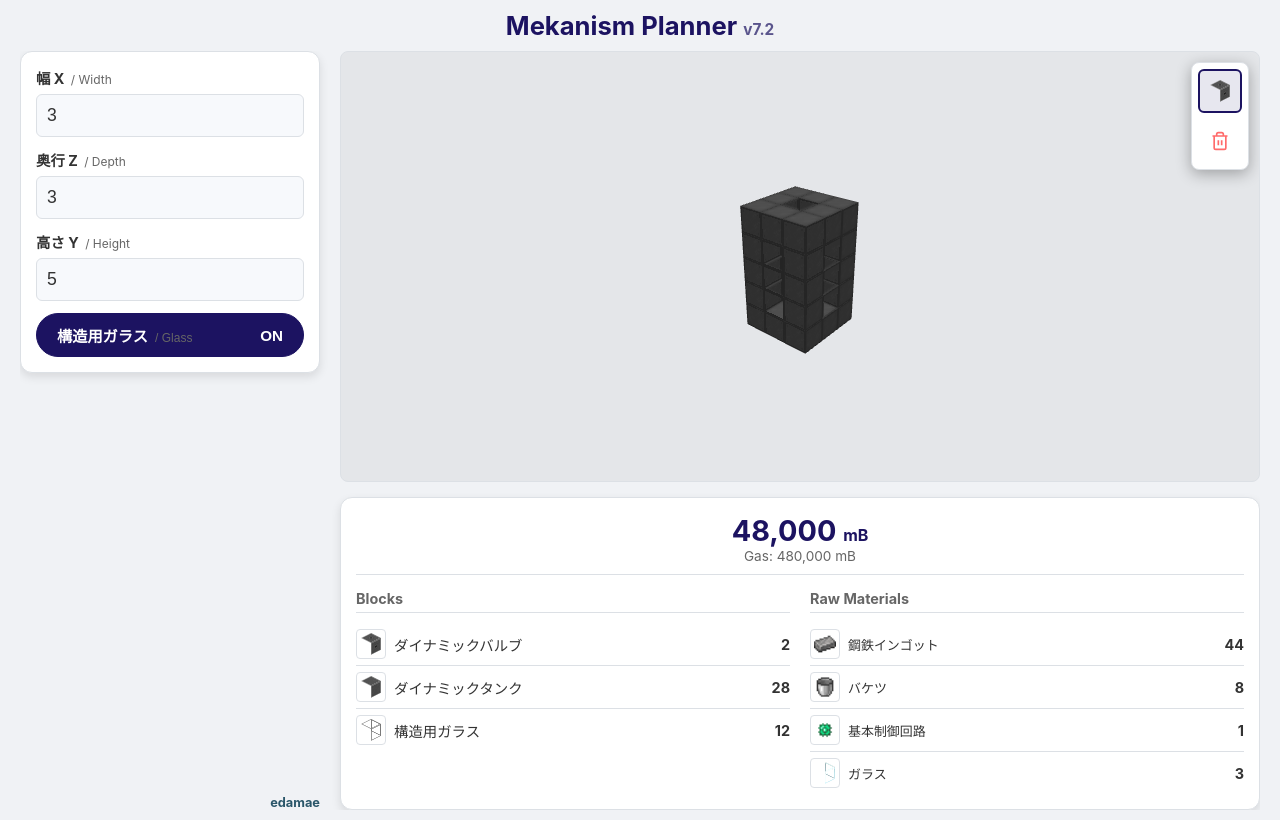
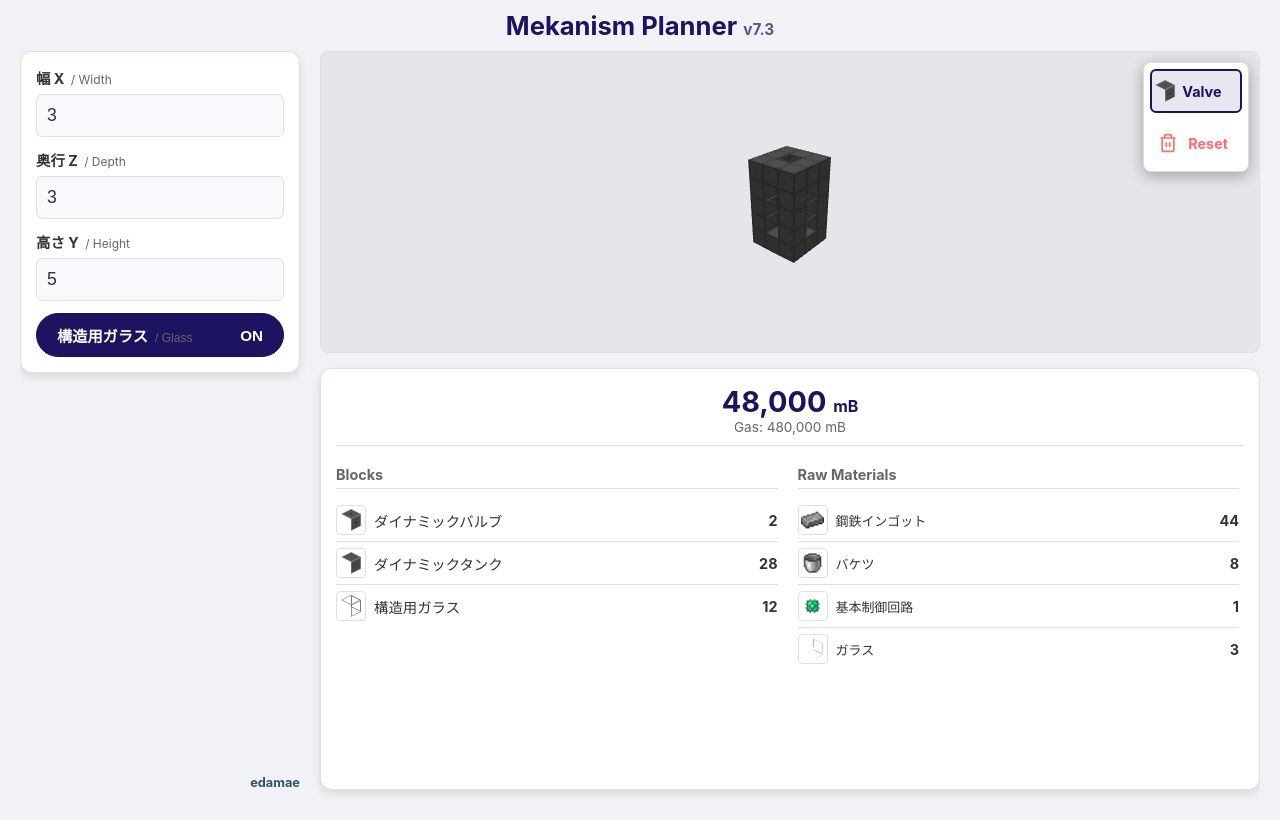
Before and after one commit to edamae-jp/mekanismmultiblocksviewer, a plain HTML site: page index.html in a window 1280 px wide. Drawn offline with nearby package versions, Linux system fonts and the light colour scheme; animation ran at ten frames a second.

Commit message:
Add files via upload

```diff
--- a/index.html
+++ b/index.html
@@ -3,7 +3,7 @@
 <head>
     <meta charset="UTF-8">
     <meta name="viewport" content="width=device-width, initial-scale=1.0">
-    <title>Mekanism Planner v7.2</title>
+    <title>Mekanism Planner v7.3</title>
     <style>
         /* --- デザイン規定 --- */
         :root {
@@ -11,7 +11,7 @@
             --dark-accent: #1C1361; --main-accent: #5d9bc0; --hover-color: #2A5669;
             --highlight-text: #5d9bc0; --text-color: #e0e0e0; --sub-text-color: #888;
             --border-color: #444; --error-color: #ff6b6b; --success-color: #56c596;
-            --active-tool-bg: rgba(93, 155, 192, 0.3);
+            --active-tool-bg: rgba(93, 155, 192, 0.2);
             --active-tool-border: #5d9bc0;
         }
         @media (prefers-color-scheme: light) {
@@ -35,23 +35,20 @@
         header { flex: 0 0 auto; text-align: center; margin-bottom: 10px; }
         h1 { margin: 0; font-size: 1.6rem; color: var(--highlight-text); }
 
-        /* --- レイアウト (Flexbox & Grid) --- */
         .container {
             display: flex; gap: 20px; height: 100%; overflow: hidden;
             max-width: 1600px; margin: 0 auto; width: 100%;
+            padding-bottom: 20px;
         }
 
-        /* 左パネル: 入力エリア */
+        /* 左パネル */
         .panel-left {
-            flex: 0 0 300px; /* 固定幅 */
-            display: flex; flex-direction: column; gap: 15px;
+            flex: 0 0 280px; display: flex; flex-direction: column; gap: 15px;
         }
 
-        /* 右パネル: プレビュー + 結果 */
+        /* 右パネル */
         .panel-right {
-            flex: 1; /* 残りを埋める */
-            display: flex; flex-direction: column; gap: 15px;
-            min-width: 0;
+            flex: 1; display: flex; flex-direction: column; gap: 15px; min-width: 0;
         }
 
         .card {
@@ -84,10 +81,9 @@
         button.toggle-btn:hover { background-color: var(--hover-color); transform: translateY(-1px); }
         button.toggle-btn.inactive { background-color: transparent; color: var(--text-color); border-color: var(--border-color); }
 
-        /* 3D View */
+        /* 3D View (サイズ固定・小さめ) */
         .view-wrapper {
-            flex: 1; /* 高さいっぱい */
-            min-height: 300px;
+            flex: 0 0 300px; /* 高さ固定 */
             position: relative; background-color: rgba(0,0,0,0.05);
             border-radius: 8px; overflow: hidden; border: 1px solid var(--border-color);
         }
@@ -97,43 +93,55 @@
         .palette {
             position: absolute; top: 10px; right: 10px;
             background: var(--card-bg); border: 1px solid var(--border-color);
-            border-radius: 8px; padding: 6px; display: flex; flex-direction: column; gap: 6px;
+            border-radius: 8px; padding: 6px; display: flex; flex-direction: column; gap: 8px;
             box-shadow: 0 4px 15px rgba(0,0,0,0.3);
         }
         .tool-btn {
-            width: 40px; height: 40px; border: 2px solid transparent;
-            border-radius: 6px; cursor: pointer; display: flex; align-items: center; justify-content: center;
-            background: rgba(255,255,255,0.05); transition: all 0.2s; position: relative;
+            height: 40px; border: 2px solid transparent; padding: 0 12px 0 6px;
+            border-radius: 6px; cursor: pointer; display: flex; align-items: center; gap: 10px;
+            background: rgba(255,255,255,0.05); transition: all 0.2s;
+            color: var(--text-color); font-weight: bold; font-size: 0.9rem;
+            min-width: 40px;
         }
         .tool-btn:hover { background: rgba(255,255,255,0.1); }
-        .tool-btn.active { background: var(--active-tool-bg); border-color: var(--active-tool-border); }
 
-        /* ツールチップ */
-        .tool-tooltip {
-            position: absolute; right: 50px; top: 50%; transform: translateY(-50%);
-            background: rgba(0,0,0,0.8); color: #fff; padding: 4px 8px;
-            border-radius: 4px; font-size: 0.8rem; white-space: nowrap;
-            opacity: 0; pointer-events: none; transition: opacity 0.2s;
+        .tool-btn.active {
+            background: var(--active-tool-bg); border-color: var(--active-tool-border); color: var(--highlight-text);
         }
-        .tool-btn:hover .tool-tooltip { opacity: 1; }
+        /* 選択時のアニメーション */
+        @keyframes popTool {
+            0% { transform: scale(1); }
+            50% { transform: scale(1.1); }
+            100% { transform: scale(1); }
+        }
+        .tool-btn.animate { animation: popTool 0.3s ease-out; }
 
-        /* 結果エリア (2カラム) */
-        .result-layout {
-            display: grid; grid-template-columns: 1fr 1fr; gap: 20px;
-            /* 高さが詰まってもスクロールしないように調整 */
-            overflow: hidden;
+        /* 結果エリア (残り全部) */
+        .result-card {
+            flex: 1; display: flex; flex-direction: column; overflow: hidden; /* カード自体のスクロール禁止 */
         }
-        .result-column h3 {
-            font-size: 0.9rem; color: var(--sub-text-color); margin: 0 0 10px 0; border-bottom: 1px solid var(--border-color); padding-bottom: 5px;
-        }
-
-        .capacity-display {
-            text-align: center; margin-bottom: 15px; border-bottom: 1px solid var(--border-color); padding-bottom: 10px;
+        .result-header-area {
+            flex: 0 0 auto;
+            text-align: center; margin-bottom: 10px; border-bottom: 1px solid var(--border-color); padding-bottom: 10px;
         }
         .capacity-main { font-size: 1.8rem; font-weight: bold; color: var(--highlight-text); }
         .capacity-sub { font-size: 0.85rem; color: var(--sub-text-color); }
 
-        /* リストアイテム */
+        /* スクロール可能なリストエリア */
+        .result-scroll-area {
+            flex: 1; overflow-y: auto; /* 内部スクロール */
+            padding-right: 5px;
+        }
+        .result-scroll-area::-webkit-scrollbar { width: 6px; }
+        .result-scroll-area::-webkit-scrollbar-thumb { background-color: var(--border-color); border-radius: 3px; }
+
+        .result-layout {
+            display: grid; grid-template-columns: 1fr 1fr; gap: 20px;
+        }
+        .result-column h3 {
+            font-size: 0.9rem; color: var(--sub-text-color); margin: 10px 0; border-bottom: 1px solid var(--border-color); padding-bottom: 5px;
+        }
+
         .action-list { list-style: none; padding: 0; margin: 0; }
         .action-item {
             display: flex; justify-content: space-between; align-items: center;
@@ -166,12 +174,19 @@
         .cube-face.right { transform: rotateY(90deg) translateZ(7px); filter: brightness(0.8); }
 
         .item-name { display: flex; align-items: center; }
+
+        /* 警告メッセージ (位置調整) */
+        .error-container {
+            position: absolute; top: 10px; left: 10px; display: flex; flex-direction: column; gap: 5px; pointer-events: none;
+        }
         .toast-msg {
-            position: absolute; top: 10px; left: 10px;
             background: rgba(255, 60, 60, 0.9); color: white; padding: 6px 12px; border-radius: 4px;
-            font-weight: bold; font-size: 0.85rem; opacity: 0; transition: opacity 0.3s; pointer-events: none;
+            font-weight: bold; font-size: 0.85rem; opacity: 0; transition: opacity 0.3s;
         }
         .toast-msg.show { opacity: 1; }
+        .toast-msg.persistent {
+            background: rgba(255, 165, 0, 0.9); color: #fff; pointer-events: auto;
+        }
 
         .footer-signature { font-size: 0.8rem; color: #2A5669; font-weight: bold; margin-top: auto; text-align: right;}
     </style>
@@ -180,7 +195,7 @@
 
 <div id="app" style="height: 100%; display: flex; flex-direction: column;">
     <header>
-        <h1>Mekanism Planner <small style="font-size: 0.6em; opacity: 0.7;">v7.2</small></h1>
+        <h1>Mekanism Planner <small style="font-size: 0.6em; opacity: 0.7;">v7.3</small></h1>
     </header>
 
     <div class="container">
@@ -210,7 +225,6 @@
                     <span>{{ useGlass ? 'ON' : 'OFF' }}</span>
                 </button>
             </div>
-
             <div class="footer-signature">edamae</div>
         </div>
 
@@ -221,34 +235,39 @@
                 <div class="palette">
                     <div v-for="tool in tools" :key="tool.id"
                          class="tool-btn"
-                         :class="{ active: currentTool === tool.id }"
-                         @click="currentTool = tool.id">
+                         :class="{ active: currentTool === tool.id, animate: tool.animate }"
+                         @click="selectTool(tool.id)">
 
                         <div v-if="tool.isBlock" class="cube-icon">
                             <div class="cube-face front" :style="{ backgroundImage: 'url(' + getIconPath(tool.iconName) + ')' }"></div>
                             <div class="cube-face top" :style="{ backgroundImage: 'url(' + getIconPath(tool.iconName) + ')' }"></div>
                             <div class="cube-face right" :style="{ backgroundImage: 'url(' + getIconPath(tool.iconName) + ')' }"></div>
                         </div>
-                        <div class="tool-tooltip">{{ tool.label }}</div>
+
+                        <span>{{ tool.label }}</span>
                     </div>
 
-                    <div class="tool-btn" @click="resetAll">
-                        <svg width="20" height="20" viewBox="0 0 24 24" fill="none" stroke="#ff6b6b" stroke-width="2">
+                    <div class="tool-btn" @click="resetAll" style="color: #ff6b6b;">
+                        <svg width="20" height="20" viewBox="0 0 24 24" fill="none" stroke="currentColor" stroke-width="2">
                             <path d="M3 6h18 M19 6v14a2 2 0 01-2 2H7a2 2 0 01-2-2V6m3 0V4a2 2 0 012-2h4a2 2 0 012 2v2 M10 11v6 M14 11v6" />
                         </svg>
-                        <div class="tool-tooltip">Reset All (リセット)</div>
+                        <span>Reset</span>
                     </div>
                 </div>
 
+                <div class="error-container">
                     <div class="toast-msg" :class="{ show: toastMessage }">{{ toastMessage }}</div>
+                    <div class="toast-msg persistent" :class="{ show: persistentError }">⚠ {{ persistentError }}</div>
+                </div>
             </div>
 
-            <div class="card" style="flex: 0 0 auto;">
-                <div class="capacity-display">
+            <div class="card result-card">
+                <div class="result-header-area">
                     <div class="capacity-main">{{ formatNumber(volume * 16000) }} <span style="font-size:1rem">mB</span></div>
                     <div class="capacity-sub">Gas: {{ formatNumber(volume * 160000) }} mB</div>
                 </div>
 
+                <div class="result-scroll-area">
                     <div class="result-layout">
                         <div class="result-column">
                             <h3>Blocks</h3>
@@ -294,30 +313,29 @@
             </div>
         </div>
     </div>
+</div>
 
 <script src="https://cdn.jsdelivr.net/npm/vue@3.2.47/dist/vue.global.js"></script>
 <script src="https://cdnjs.cloudflare.com/ajax/libs/three.js/r128/three.min.js"></script>
 <script src="https://cdn.jsdelivr.net/npm/three@0.128.0/examples/js/controls/OrbitControls.js"></script>
 
 <script>
-    const { createApp, ref, computed, watch, onMounted, onBeforeUnmount } = Vue;
+    const { createApp, ref, computed, watch, onMounted, onBeforeUnmount, reactive } = Vue;
 
     createApp({
         setup() {
             const dims = ref({ x: 3, y: 5, z: 3 });
             const useGlass = ref(true);
-            const valveCoords = ref(new Set()); // "ix,iy,iz"
+            const valveCoords = ref(new Set());
             const toastMessage = ref('');
             let toastTimer = null;
 
-            // 現在選択中のツール (現在はvalveのみ)
             const currentTool = ref('valve');
 
-            // 拡張用ツール定義
-            const tools = [
-                { id: 'valve', label: 'Place Valve', iconName: 'Dynamic Valve', isBlock: true, allowedOn: ['wall'] }
-                // 将来的に 'port', 'casing' などを追加可能
-            ];
+            // ツール定義 (Reactiveにしてアニメーション制御)
+            const tools = reactive([
+                { id: 'valve', label: 'Valve', iconName: 'Dynamic Valve', isBlock: true, allowedOn: ['wall'], animate: false }
+            ]);
 
             const translations = {
                 'Dynamic Tank': 'ダイナミックタンク', 'Structural Glass': '構造用ガラス', 'Dynamic Valve': 'ダイナミックバルブ',
@@ -348,6 +366,17 @@
                 toastTimer = setTimeout(() => { toastMessage.value = ''; }, 2000);
             };
 
+            // ツール選択とアニメーション
+            const selectTool = (id) => {
+                currentTool.value = id;
+                const tool = tools.find(t => t.id === id);
+                if(tool) {
+                    tool.animate = false;
+                    setTimeout(() => tool.animate = true, 10);
+                    setTimeout(() => tool.animate = false, 310);
+                }
+            };
+
             const handleWheel = (e, target) => {
                 const delta = e.deltaY < 0 ? 1 : -1;
                 let v = dims.value[target] + delta;
@@ -356,7 +385,7 @@
             };
 
             const resetAll = () => {
-                if(confirm("配置されたバルブをすべて削除しますか？\n(Reset all valves?)")) {
+                if(confirm("配置されたバルブをすべて削除しますか？")) {
                     valveCoords.value.clear();
                     updateMesh();
                 }
@@ -368,17 +397,15 @@
                 return (x - 2) * (y - 2) * (z - 2);
             });
 
-            // 基準点維持のためのバリデーション (0〜dim-1)
+            // 基準点維持のためのバリデーション
             const validateValves = () => {
                 const { x, y, z } = dims.value;
                 const toDelete = [];
                 valveCoords.value.forEach(coord => {
                     const [ix, iy, iz] = coord.split(',').map(Number);
-                    // 範囲外チェック
                     if (ix < 0 || ix >= x || iy < 0 || iy >= y || iz < 0 || iz >= z) {
                         toDelete.push(coord); return;
                     }
-                    // 表面チェック (フレーム判定)
                     const onX = (ix === 0 || ix === x - 1);
                     const onY = (iy === 0 || iy === y - 1);
                     const onZ = (iz === 0 || iz === z - 1);
@@ -387,6 +414,11 @@
                 });
                 toDelete.forEach(k => valveCoords.value.delete(k));
             };
+
+            const persistentError = computed(() => {
+                if(valveCoords.value.size === 0) return "バルブが設置されていません (No Valves)";
+                return "";
+            });
 
             const blocks = computed(() => {
                 const { x, y, z } = dims.value;
@@ -420,9 +452,7 @@
             let scene, camera, renderer, controls, meshGroup;
             let raycaster, mouse;
             let interactiveMeshes = [];
-            let isDragging = false;
-            let mouseDownPos = { x: 0, y: 0 };
-            let mouseDownTime = 0;
+            let highlightMesh = null; // ハイライト用メッシュ
 
             const initThree = () => {
                 const wrapper = document.querySelector('.view-wrapper');
@@ -444,13 +474,21 @@
                 scene.add(dl);
                 scene.add(new THREE.AmbientLight(0x404040));
 
+                // ハイライト用のボックスを作成（少し大きくする）
+                const hlGeo = new THREE.BoxGeometry(1.01, 1.01, 1.01);
+                const hlMat = new THREE.MeshBasicMaterial({ color: 0x00ff00, transparent: true, opacity: 0.3, depthTest: false });
+                highlightMesh = new THREE.Mesh(hlGeo, hlMat);
+                highlightMesh.visible = false;
+                scene.add(highlightMesh);
+
                 raycaster = new THREE.Raycaster();
                 mouse = new THREE.Vector2();
 
                 window.addEventListener('resize', onResize);
-                renderer.domElement.addEventListener('pointerdown', onPointerDown);
+                renderer.domElement.addEventListener('pointerdown', (e)=>{/*Drag判定用*/});
                 renderer.domElement.addEventListener('pointerup', onPointerUp);
                 renderer.domElement.addEventListener('pointermove', onPointerMove);
+                renderer.domElement.addEventListener('pointerleave', () => { highlightMesh.visible = false; });
 
                 const tl = new THREE.TextureLoader();
                 const loadTex = (p, k) => tl.load(p, t => { t.magFilter = THREE.NearestFilter; textures[k] = t; updateMesh(); });
@@ -470,33 +508,62 @@
                 renderer.setSize(wrapper.clientWidth, wrapper.clientHeight);
             };
 
+            // ホバーハイライト処理
             const onPointerMove = (event) => {
                 const rect = renderer.domElement.getBoundingClientRect();
                 mouse.x = ((event.clientX - rect.left) / rect.width) * 2 - 1;
                 mouse.y = -((event.clientY - rect.top) / rect.height) * 2 + 1;
+
                 raycaster.setFromCamera(mouse, camera);
                 const intersects = raycaster.intersectObjects(interactiveMeshes);
 
-                let cursor = 'default';
                 if (intersects.length > 0) {
                     const hit = intersects[0];
-                    if(hit.object.userData.coords && hit.object.userData.coords[hit.instanceId]){
-                        const { type } = hit.object.userData.coords[hit.instanceId];
+                    const instanceId = hit.instanceId;
+
+                    // 位置合わせ
+                    const matrix = new THREE.Matrix4();
+                    hit.object.getMatrixAt(instanceId, matrix);
+                    highlightMesh.position.setFromMatrixPosition(matrix);
+
+                    if(hit.object.userData.coords && hit.object.userData.coords[instanceId]){
+                        const { type } = hit.object.userData.coords[instanceId];
                         const tool = tools.find(t => t.id === currentTool.value);
-                        // Wallなら設置可、Valveなら削除可
-                        if (tool && ( (type === 'wall' && tool.allowedOn.includes('wall')) || type === 'valve') ) {
-                            cursor = 'pointer';
+
+                        if (tool) {
+                            if (tool.allowedOn.includes(type)) {
+                                // 設置可能 -> 緑
+                                highlightMesh.material.color.setHex(0x00ff00);
+                                highlightMesh.visible = true;
+                                renderer.domElement.style.cursor = 'pointer';
+                            } else if (type === 'valve') {
+                                // 削除可能 (右クリック) -> 赤
+                                highlightMesh.material.color.setHex(0xff0000);
+                                highlightMesh.visible = true;
+                                renderer.domElement.style.cursor = 'pointer';
+                            } else {
+                                // 不可 -> 灰色
+                                highlightMesh.material.color.setHex(0xaaaaaa);
+                                highlightMesh.visible = false; // 不可なら表示しない方がすっきりする
+                                renderer.domElement.style.cursor = 'not-allowed';
                             }
                         }
                     }
-                renderer.domElement.style.cursor = cursor;
+                } else {
+                    highlightMesh.visible = false;
+                    renderer.domElement.style.cursor = 'default';
+                }
             };
 
-            const onPointerDown = (event) => {
-                isDragging = false;
-                mouseDownPos = { x: event.clientX, y: event.clientY };
+            let mouseDownPos = { x: 0, y: 0 };
+            let mouseDownTime = 0;
+            // pointerdownはHTML側ではなくJSで管理
+            document.addEventListener('pointerdown', (e) => {
+                if(e.target === renderer.domElement) {
+                    mouseDownPos = { x: e.clientX, y: e.clientY };
                     mouseDownTime = performance.now();
-            };
+                }
+            });
 
             const onPointerUp = (event) => {
                 if (event.button !== 0 && event.button !== 2) return;
@@ -553,15 +620,9 @@
                 for(let ix=0; ix<x; ix++) {
                     for(let iy=0; iy<y; iy++) {
                         for(let iz=0; iz<z; iz++) {
-                            // --- 座標計算 (重要: 左・下・手前基準) ---
-                            // X: 0が左 (通常) -> pos = ix - offset
-                            // Y: 0が下 (通常) -> pos = iy - offset
-                            // Z: 0が手前(+Z) -> pos = offset - iz  (逆転させることで手前を0にする)
-
                             const posX = ix - (x-1)/2;
                             const posY = iy - (y-1)/2;
-                            // Zは手前(0)が +Z側に来るように反転
-                            const posZ = (z-1)/2 - iz;
+                            const posZ = (z-1)/2 - iz; // 左下手前基準
 
                             const isXEdge = (ix === 0 || ix === x - 1);
                             const isYEdge = (iy === 0 || iy === y - 1);
@@ -618,19 +679,19 @@
             watch(useGlass, updateMesh);
 
             onMounted(() => {
-                // 初期配置: 0,0,0 (左下の手前)
                 valveCoords.value.add("1,0,0"); // 手前中央下
-                valveCoords.value.add("1,0,2"); // 奥中央下 (size3の場合)
+                valveCoords.value.add("1,0,2"); // 奥中央下
                 initThree();
                 setTimeout(onResize, 100);
+                selectTool('valve'); // 初期アニメーション発火
             });
             onBeforeUnmount(() => { window.removeEventListener('resize', onResize); });
 
             return {
                 dims, useGlass, volume, blocks, rawMaterials,
                 formatNumber, translate, getIconPath, onImgError,
-                handleWheel, toastMessage, isBlock,
-                currentTool, tools, resetAll
+                handleWheel, toastMessage, persistentError, isBlock,
+                currentTool, tools, selectTool, resetAll
             };
         }
     }).mount('#app');
```
Lines whose indentation alone changed are shown as unchanged.
